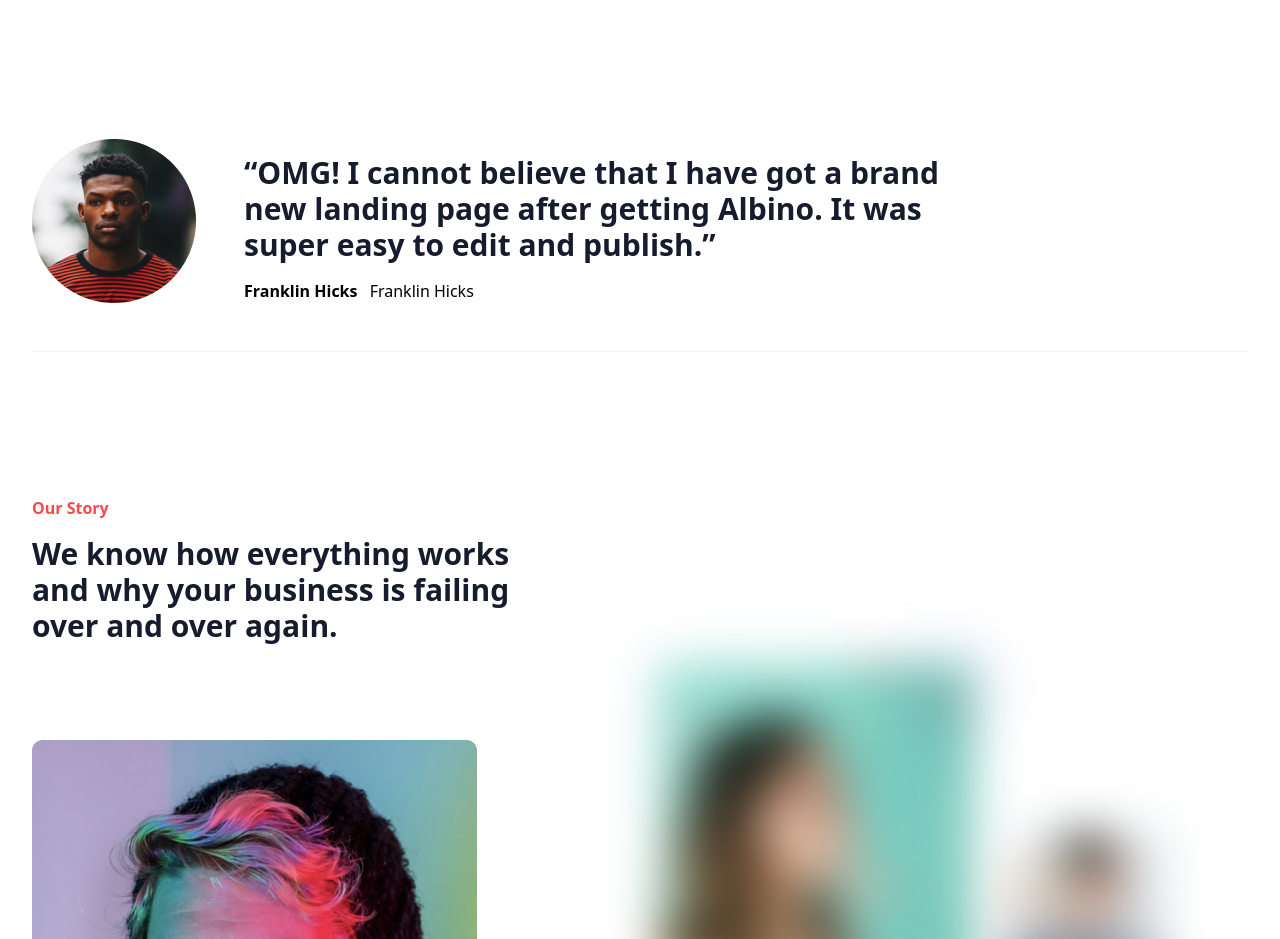
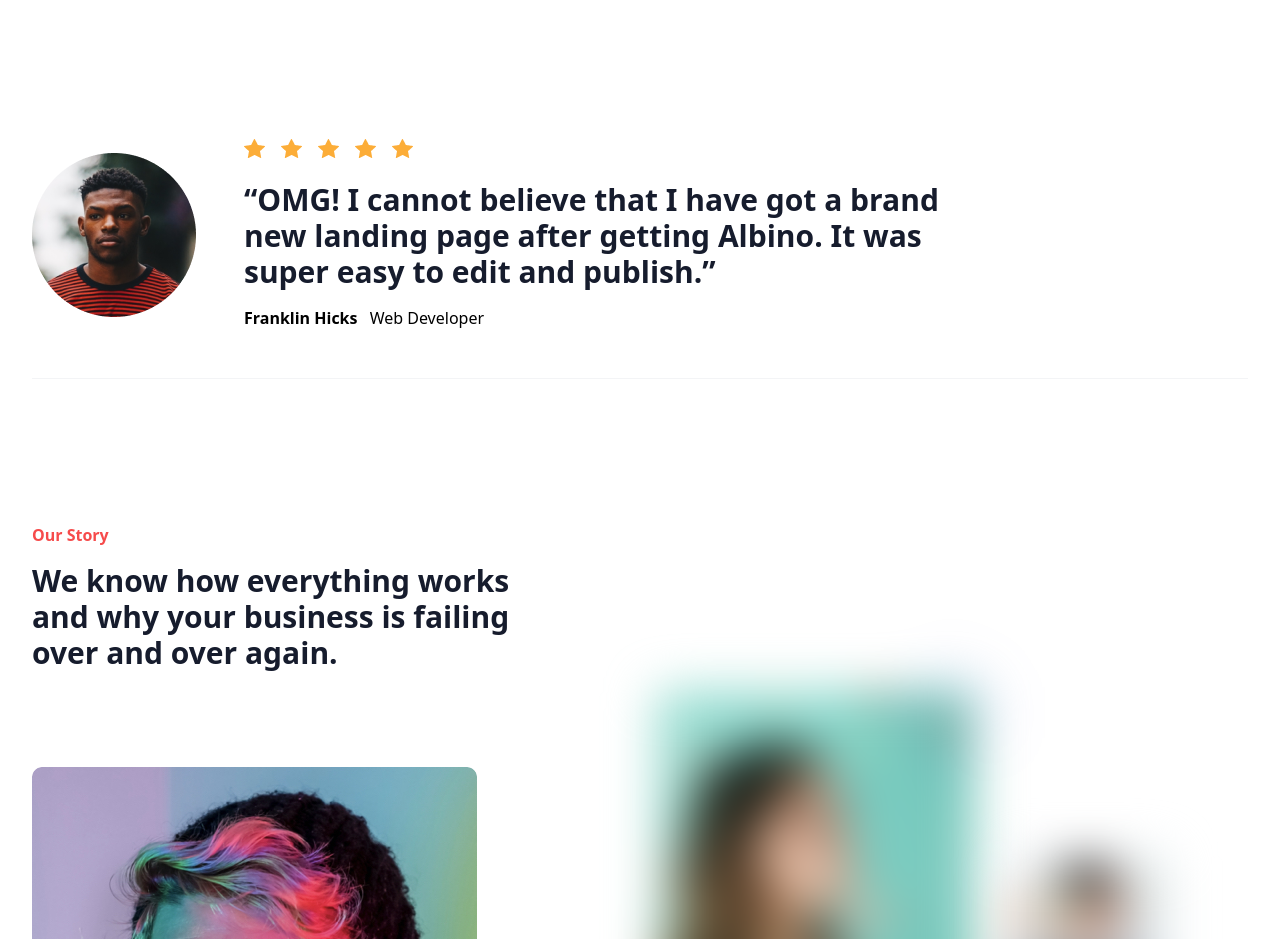
Before and after one commit to abdelrahmanragab2/t, a website: page index.html in a window 1280 px wide. Shown: the part 1640-2579 px from the top of the page. Drawn offline with Linux system fonts and the light colour scheme.

Commit message:
add star icons

```diff
--- a/index.html
+++ b/index.html
@@ -114,13 +114,20 @@
         <div class="flex flex-col md:flex-row items-center gap-12 border-b border-gray-100 pb-12">
           <img src="./assets/images/testmonials.png" alt="testmonials" loading="lazy">
           <div class="testimonials_content text-center md:text-left">
+            <div class="flex gap-4 mb-6 mx-auto w-fit md:mx-0 md:w-auto">
+              <img src="./assets/images/star.png" alt="star">
+              <img src="./assets/images/star.png" alt="star">
+              <img src="./assets/images/star.png" alt="star">
+              <img src="./assets/images/star.png" alt="star">
+              <img src="./assets/images/star.png" alt="star">
+            </div>
             <p class="main-paragraph max-w-full md:max-w-[730px]">“OMG! I cannot believe that I have got a brand new
               landing page after
               getting
               Albino. It was super easy to edit and
               publish.”</p>
             <span class="font-bold block md:inline">Franklin Hicks</span>
-            <span class="ml-2 font-light block md:inline">Franklin Hicks</span>
+            <span class="ml-2 font-light block md:inline">Web Developer</span>
           </div>
         </div>
       </div>
```
Also changed, not shown: assets/images/services2.png, assets/images/star.png (added), styles/dist.css.
